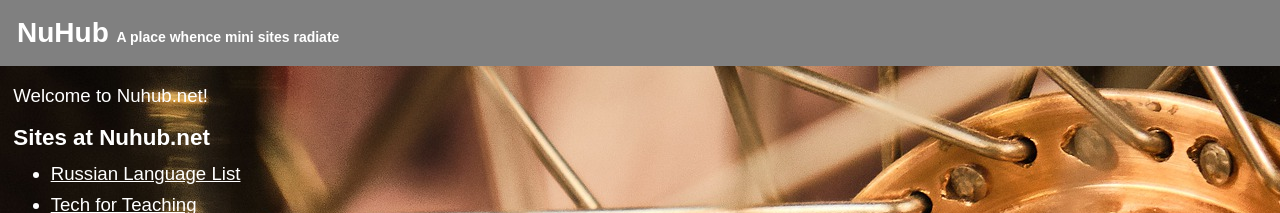
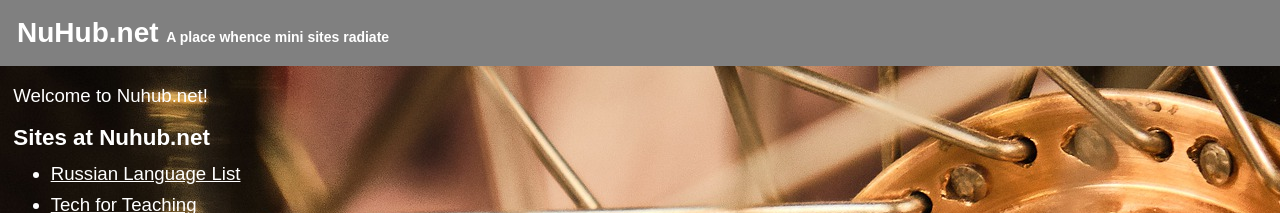
Before and after one commit to david672orford/david672github.io, a Jekyll site: the page built from index.md, in a window 1280 px wide. Shown: the top 213 px of the page. Built offline with Jekyll 4.4.1, drawn with Linux system fonts in a browser that asks for light colours; our own code applies the rules of GitHub Pages for plain Markdown files.

Commit message:
Update _config.yml

```diff
--- a/_config.yml
+++ b/_config.yml
@@ -1,4 +1,4 @@
-title: NuHub
+title: NuHub.net
 description: A place whence mini sites radiate
 google_analytics: UA-48777822-7
 background_image: hub-4413618_1920.jpg
```
